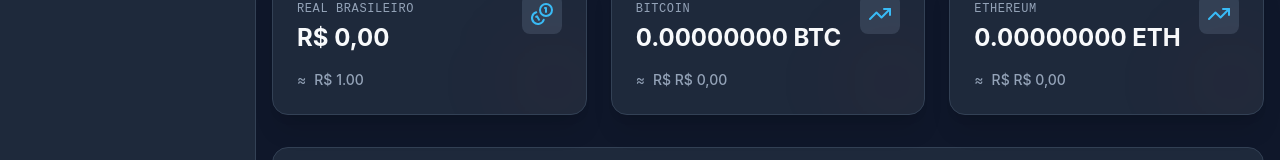
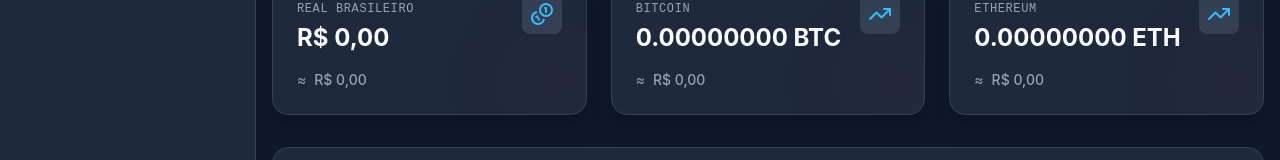
Before and after one commit to jgfurlan/nexus-wallet, a React (Vite) app in the folder apps/web/: page / in a window 1280 px wide. Shown: the part 175-335 px from the top of the page. Built offline with nearby package versions, Linux system fonts and the light colour scheme; no server answers; sample sign-in values are in the browser's storage.

Commit message:
fix: [GH79] resolve bugs de exibicao de moeda no card de BRL e duplo R$

```diff
--- a/apps/web/src/components/ui/BalanceCard.tsx
+++ b/apps/web/src/components/ui/BalanceCard.tsx
@@ -5,7 +5,7 @@
   token: string;
   amount: string;
   fiatValue?: string;
-  symbol: string;
+  symbol?: string;
   icon?: React.ReactNode;
   isLoading?: boolean;
 }
@@ -14,7 +14,6 @@
   token,
   amount,
   fiatValue,
-  symbol,
   icon,
   isLoading
 }) => {
@@ -42,7 +41,7 @@
           <div className="h-4 w-16 bg-overlay animate-pulse rounded" />
         ) : (
           <span className="text-subtle font-medium">
-            {symbol} {fiatValue}
+            {fiatValue}
           </span>
         )}
       </div>
--- a/apps/web/src/pages/DashboardPage.tsx
+++ b/apps/web/src/pages/DashboardPage.tsx
@@ -102,8 +102,7 @@
           <BalanceCard
             token="Real Brasileiro"
             amount={formatCurrency(getBalance('BRL'))}
-            fiatValue="1.00"
-            symbol="R$"
+            fiatValue={formatCurrency(getBalance('BRL'))}
             icon={<Coins className="w-6 h-6" />}
             isLoading={isLoading}
           />
@@ -111,7 +110,6 @@
             token="Bitcoin"
             amount={`${formatToken(getBalance('BTC'))} BTC`}
             fiatValue={formatCurrency(fiatValues['BTC'] || '0')}
-            symbol="R$"
             icon={<TrendingUp className="w-6 h-6" />}
             isLoading={isLoading}
           />
@@ -119,7 +117,6 @@
             token="Ethereum"
             amount={`${formatToken(getBalance('ETH'))} ETH`}
             fiatValue={formatCurrency(fiatValues['ETH'] || '0')}
-            symbol="R$"
             icon={<TrendingUp className="w-6 h-6" />}
             isLoading={isLoading}
           />
```
